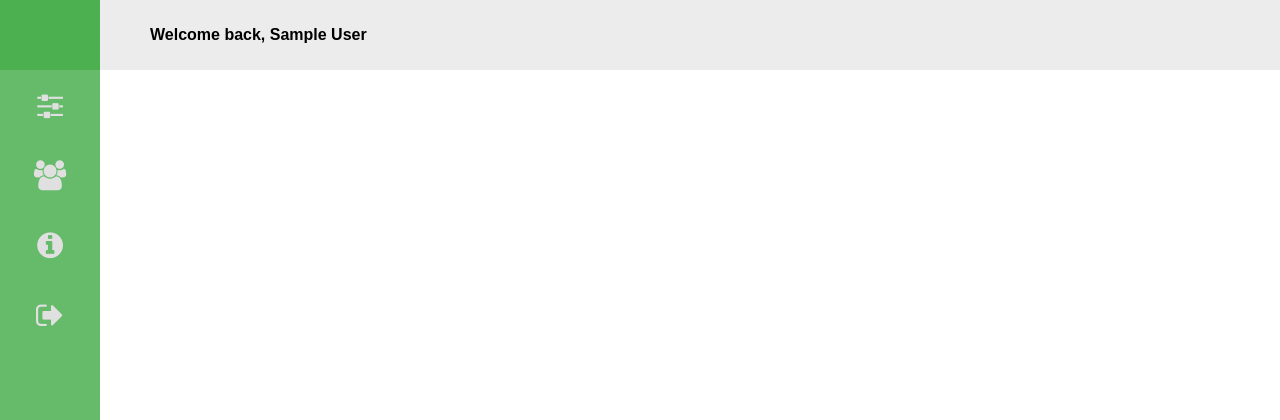
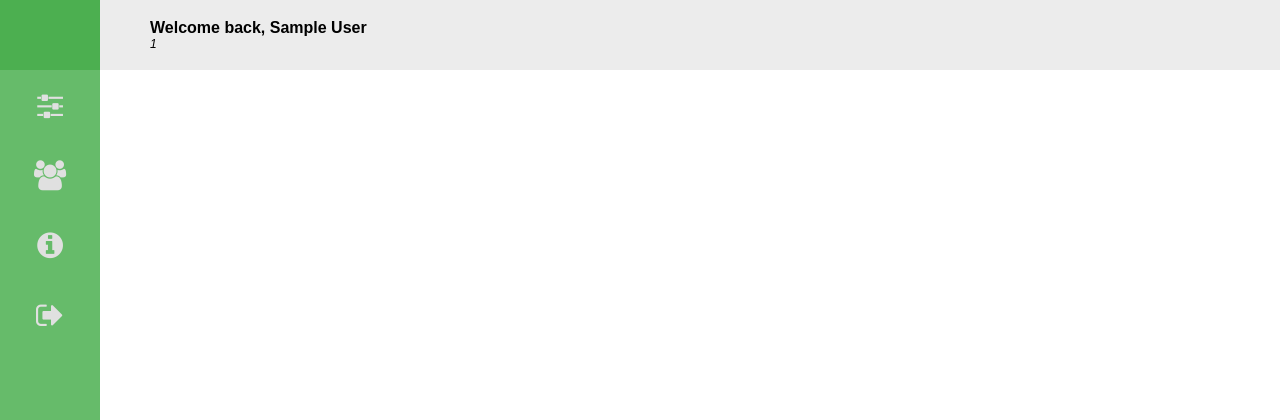
Before and after one commit to joZephhh/Art-Gallery-Inventory, a PHP site: template views/partials/header.php in a window 1280 px wide. Shown: the top 420 px of the page. Run offline with PHP 8.4, Linux system fonts and the light colour scheme; the visitor is signed in with stand-in values (Sample User, id 1); the template is opened without the code that fills it: most values are stand-ins (such as "Sample title", 1, 10 or a date in 2020).

Commit message:
:lipstick: page name header
Signed-off-by: jozephhh <joseph.q@me.com>

```diff
--- a/assets/css/style.css
+++ b/assets/css/style.css
@@ -2352,11 +2352,19 @@ header {
     width: calc(100% - 100px);
     height: 100%;
     background: #ececec;
-    text-align: left; }
-    header .header_title span {
-      line-height: 70px;
-      font-weight: 700;
+    text-align: left;
+    display: flex;
+    flex-direction: column;
+    justify-content: center; }
+    header .header_title p {
+      padding: 0;
+      margin: 0;
       padding-left: 50px; }
+      header .header_title p:first-of-type {
+        font-weight: 700; }
+      header .header_title p:last-of-type {
+        font-style: italic;
+        font-size: 12px; }
 
 .inventory_menu {
   position: absolute;
--- a/views/partials/header.php
+++ b/views/partials/header.php
@@ -16,7 +16,9 @@
             <div class="logo">
             </div>
             <div class="header_title">
-                <span>Welcome back, <?= $_SESSION["username"]?></span>
+                <p>Welcome back, <?= $_SESSION["username"]?></p>
+                <p><?=$page?></p>
+
             </div>
         </header>
         <ul class="inventory_menu">
```
Also changed, not shown: assets/scss/components/_general.scss (+14 -3 lines), 1 other file.
